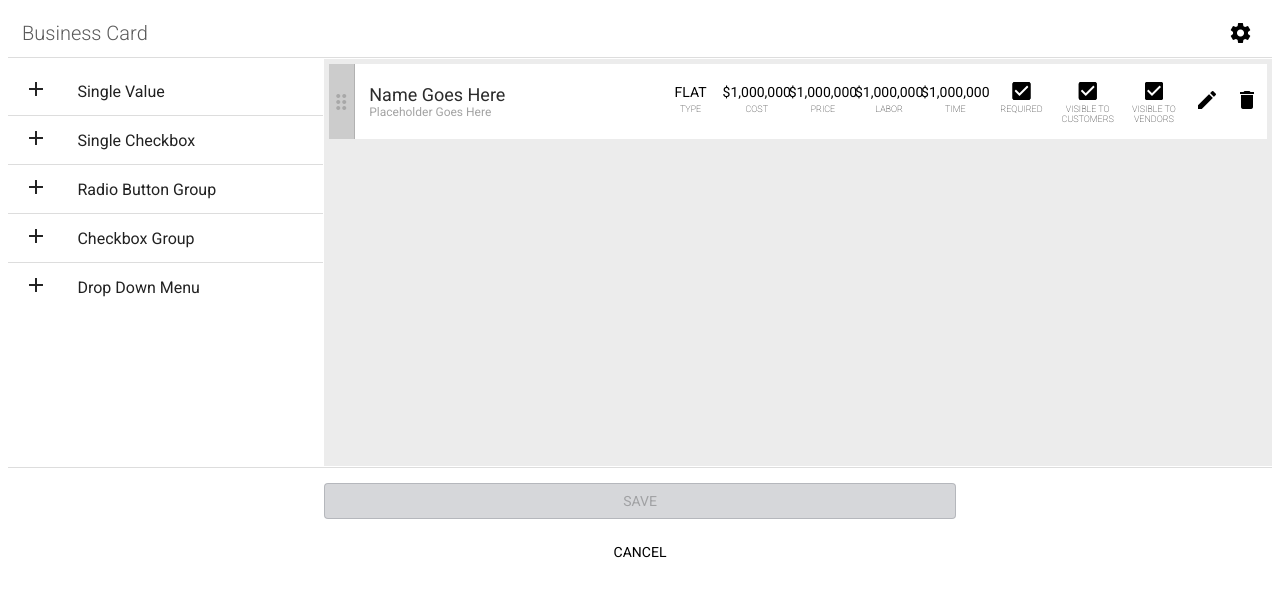
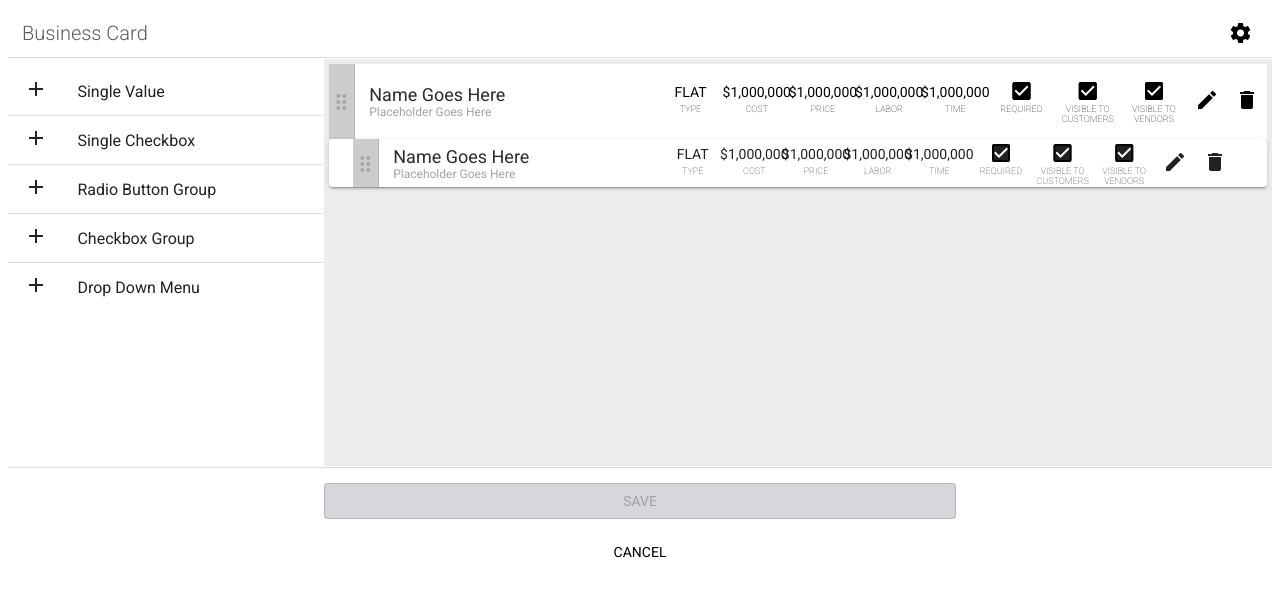
Before and after one commit to elwood-berry/esbcore-form-builder, an Angular app: page / in a window 1280 px wide. Shown: the top 596 px of the page. Built offline with nearby package versions, Linux system fonts and the light colour scheme.

Commit message:
1 file modified

```diff
--- a/src/app/components/attr-canvas/attr-canvas.component.html
+++ b/src/app/components/attr-canvas/attr-canvas.component.html
@@ -6,10 +6,19 @@ This code is brought to you by Elwood Berry @www.elwoodberry.com
 
 <div class="attr-canvas-container" cdkDropList (cdkDropListDropped)="drop($event)">
 
-  <div class="attr-single-item">
+  <div cdkDrag>
     <app-attr-item></app-attr-item>
   </div>
 
+  <mat-expansion-panel hideToggle cdkDrag>
+    <mat-expansion-panel-header>
+
+      <app-attr-item></app-attr-item>
+
+      <div class="" *cdkDragPlaceholder></div>
+    </mat-expansion-panel-header>
+    <p>This is the primary content of the panel.</p>
+  </mat-expansion-panel>
   <!-- <ng-container *ngTemplateOutlet="tmplStaticSingleAttr"></ng-container> -->
   <!-- <ng-container *ngTemplateOutlet="tmplStaticMultipleOptionAttr"></ng-container> -->
   <!-- <mat-accordion *ngFor="let attribute of esbAttributes" cdkDrag></mat-accordion> -->
```
